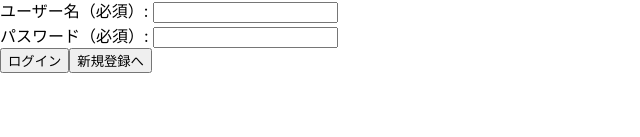
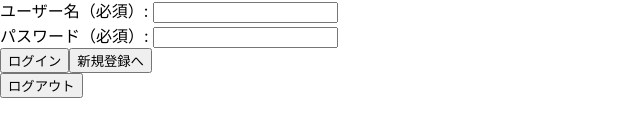
Before and after one commit to daisuke0207/question-database, a React (Create React App) app in the folder frontend/: page / in a window 1280 px wide. Shown: the part 201-338 px from the top of the page, without its empty margins (0-640 px from the left). Built offline with nearby package versions, Linux system fonts and the light colour scheme; no server answers.

Commit message:
ログアウト機能の実装 : 保持しているTokenの削除

```diff
--- a/frontend/src/App.tsx
+++ b/frontend/src/App.tsx
@@ -3,10 +3,16 @@ import Login from './components/Login'
 import QuestionAppAPI from './components/QuestionAppApi'
 
 const App: React.FC = () => {
+
+  const Logout = () => {
+    localStorage.removeItem("token")
+  }
+
   return (
     <div>
       <QuestionAppAPI />
       <Login />
+      <button onClick={Logout}>ログアウト</button>
     </div>
   )
 }
```
